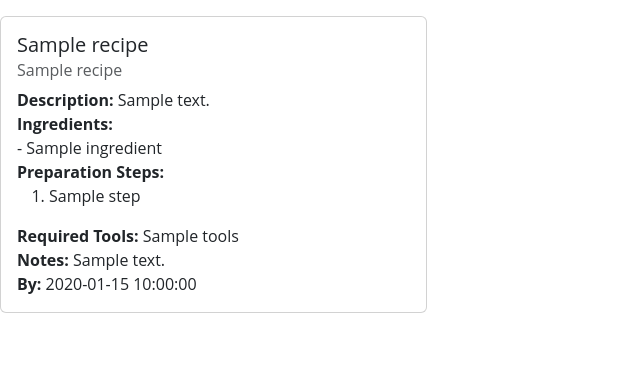
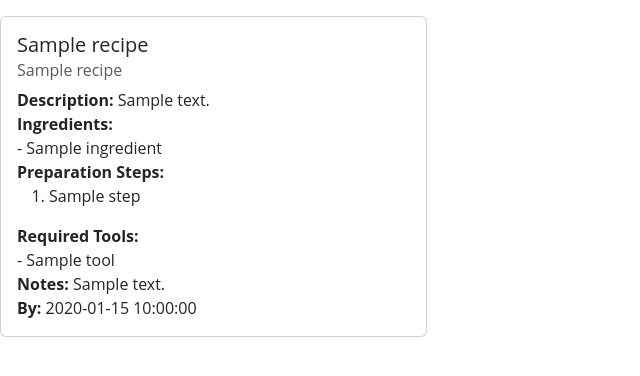
Before and after one commit to Dominic-wells/Milestone-Project-3-Middle-earth-Meals, a Flask app: page / in a window 1280 px wide. Shown: the part 56-432 px from the top of the page, without its empty margins (0-640 px from the left). Run offline with Flask 2, Linux system fonts and the light colour scheme; a database or web service that is not in the repository returns one stand-in record (values such as "Sample title"); some libraries are stand-ins or nearby versions.

Commit message:
Made tool an array

```diff
--- a/templates/recipes.html
+++ b/templates/recipes.html
@@ -21,7 +21,10 @@
                     <li>{{ step }}</li>
                     {% endfor %}
                 </ol>
-                <strong>Required Tools:</strong> {{ recipe.Tools }}<br>
+                <strong>Required Tools:</strong><br>
+                {% for tool in recipe.Tools %}
+                - {{ tool }}<br>
+                {% endfor %}
                 <strong>Notes:</strong> {{ recipe.Notes }}<br>
                 <strong>By:</strong> {{ recipe.created_by }}<br>
             </div>
```
